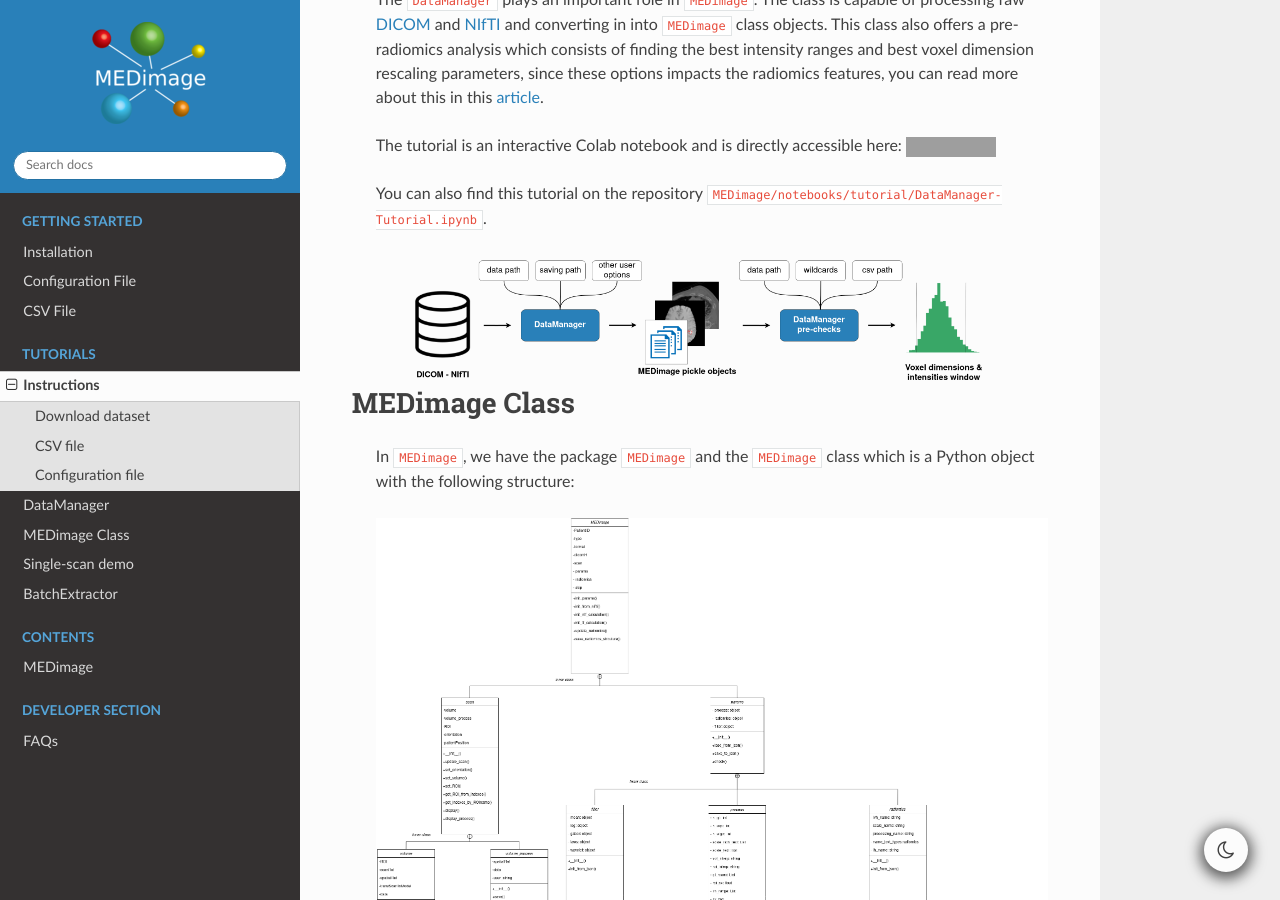
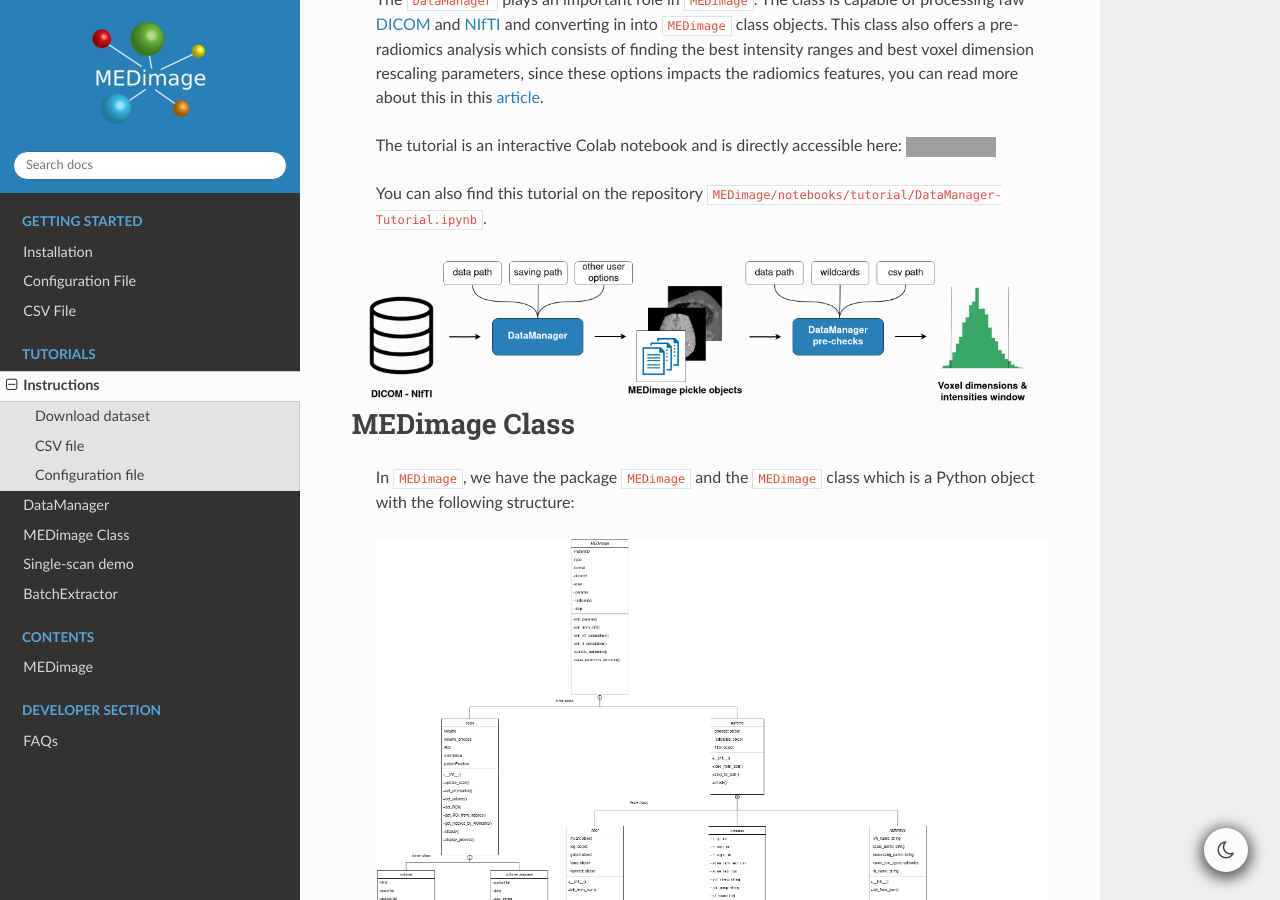
Before and after one commit to MahdiAll99/MEDimage, a Sphinx documentation site: the page built from docs/tutorials.rst, in a window 1280 px wide and 900 px high, scrolled down 1032 px. Built offline with Sphinx 7.4.7 and the Read the Docs theme 2.0.0, drawn with Linux system fonts in a browser that asks for light colours; pages that are not in the unit, such as notebooks, are missing from menus; grey boxes are pictures that could not be loaded.

Commit message:
Updated datamanager overview pic

```diff
--- a/docs/tutorials.rst
+++ b/docs/tutorials.rst
@@ -45,7 +45,7 @@ DataManager
     :target: https://colab.research.google.com/github/MahdiAll99/MEDimage/blob/dev/notebooks/tutorial/DataManager-Tutorial.ipynb
 
 .. image:: /figures/DataManager-overview.png
-    :width: 600
+    :width: 800
     :align: center
 
 MEDimage Class
```
